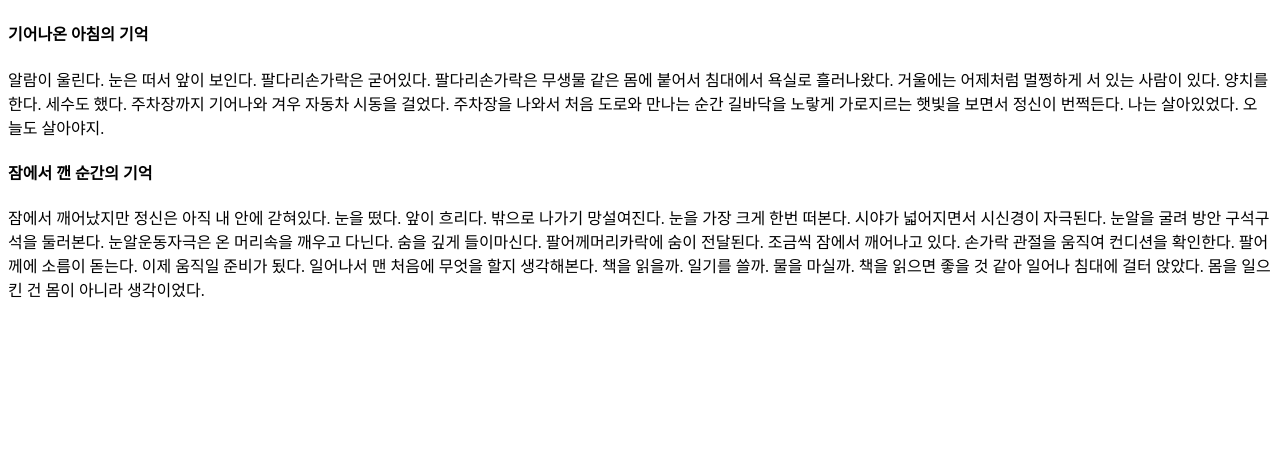
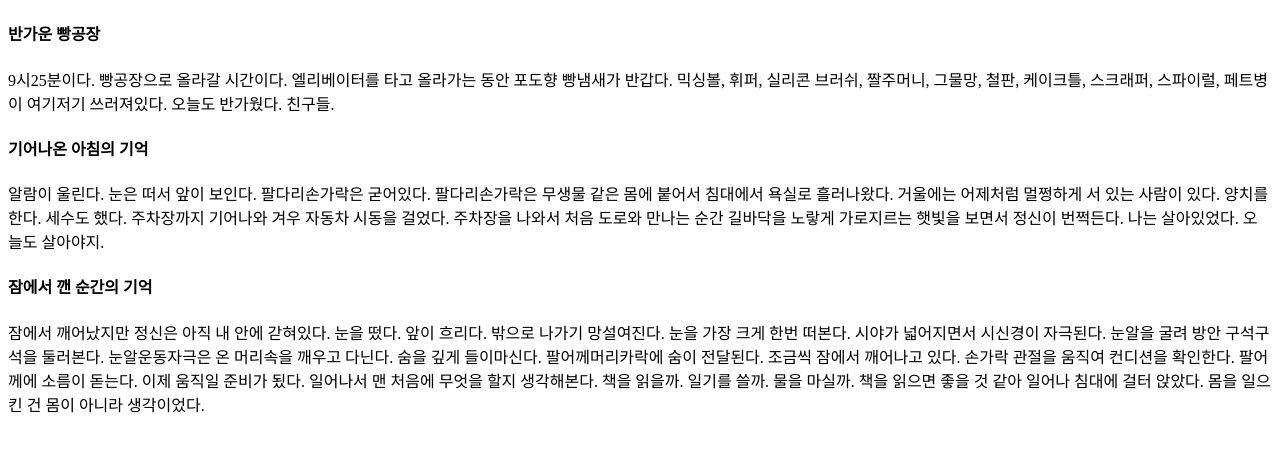
Before and after one commit to xixxvcvv/memoire, a plain HTML site: page index.html in a window 1280 px wide. Drawn offline with Linux system fonts and the light colour scheme.

Commit message:
Update index.html

```diff
--- a/index.html
+++ b/index.html
@@ -7,6 +7,11 @@
 </head>
 <body>
     <div class="memoire">
+        <h4>반가운 빵공장</h4>
+        <p>
+            9시25분이다. 빵공장으로 올라갈 시간이다. 엘리베이터를 타고 올라가는 동안 포도향 빵냄새가 반갑다. 믹싱볼, 휘퍼, 실리콘 브러쉬, 짤주머니, 그물망,
+            철판, 케이크틀, 스크래퍼, 스파이럴, 페트병이 여기저기 쓰러져있다. 오늘도 반가웠다. 친구들.
+        </p>
         <h4>기어나온 아침의 기억</h4>
         <p>
             알람이 울린다. 눈은 떠서 앞이 보인다. 팔다리손가락은 굳어있다. 팔다리손가락은 무생물 같은 몸에 붙어서 침대에서 욕실로 흘러나왔다.
```
